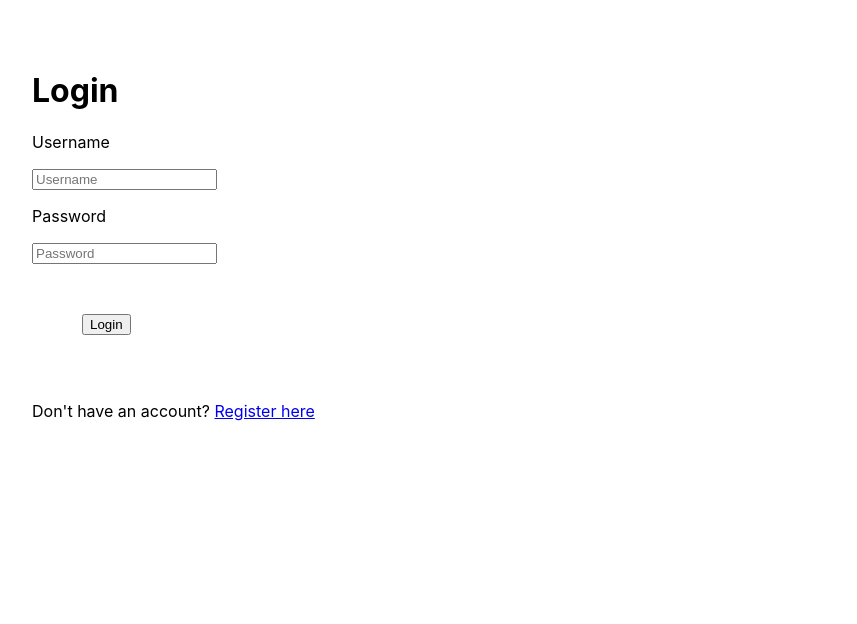
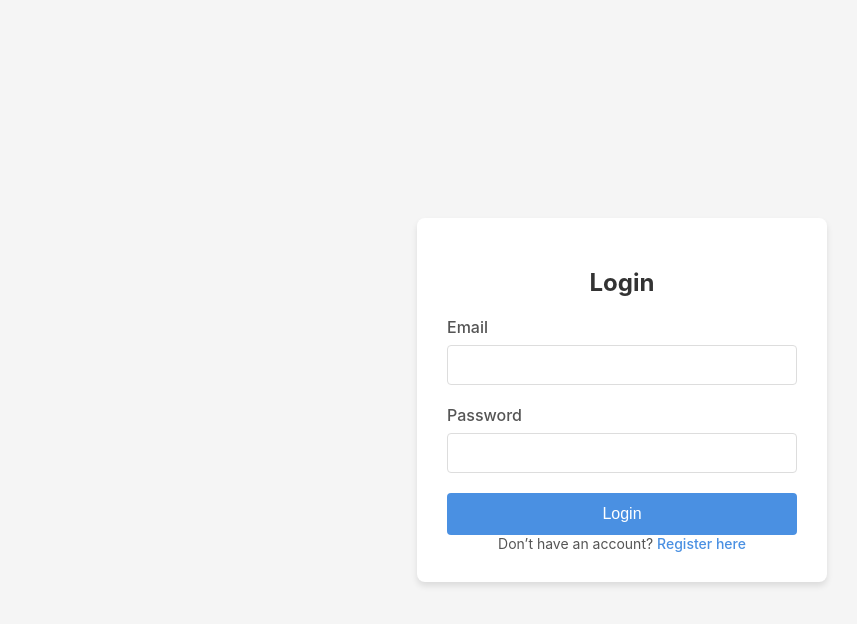
Before and after one commit to shimodii/promodoc-frontend, a React (Create React App) app: page / in a window 1280 px wide. Shown: the top 624 px of the page, without its empty margins (18-875 px from the left). Built offline with nearby package versions, Linux system fonts and the light colour scheme.

Commit message:
adding some style and also checked with real backend

```diff
--- a/src/pages/LoginPage.js
+++ b/src/pages/LoginPage.js
@@ -1,31 +1,175 @@
-import { useState } from 'react'
-import { useAuth } from '../context/AuthContext'
-import { Link } from 'react-router-dom'
-
+import React, { useState } from 'react'
+import { Link, useNavigate } from 'react-router-dom'
+import axios from 'axios'
+import { useAuth } from '../context/AuthContext' // update if your auth context is in another path
 
 function LoginPage() {
-  const [username, setUsername] = useState('')
-  const [password, setPassword] = useState('')
+  const navigate = useNavigate()
   const { login } = useAuth()
 
-  const handleSubmit = (e) => {
+  const [formData, setFormData] = useState({
+    email: '',
+    password: ''
+  })
+
+  const [isLoading, setIsLoading] = useState(false)
+  const [error, setError] = useState('')
+
+  const handleChange = (e) => {
+    const { name, value } = e.target
+    setFormData(prev => ({ ...prev, [name]: value }))
+  }
+
+  const handleSubmit = async (e) => {
     e.preventDefault()
-    login({ username, password })
+    setIsLoading(true)
+    setError('')
+
+    try {
+      const response = await axios.post(
+        'http://127.0.0.1:5000/api/login',
+        formData,
+        {
+          headers: { 'Content-Type': 'application/json' }
+        }
+      )
+
+      // You can adjust this based on what your backend returns
+      const { token, user } = response.data
+      login(token, user)
+      navigate('/dashboard/news')
+
+    } catch (err) {
+      if (err.response) {
+        setError(err.response.data.message || `Server error: ${err.response.status}`)
+      } else if (err.request) {
+        setError('Network error - Is the backend running?')
+      } else {
+        setError('Unexpected error occurred')
+      }
+    } finally {
+      setIsLoading(false)
+    }
   }
 
   return (
-    <div style={{ padding: 50 }}>
-      <h1>Login</h1>
-      <form onSubmit={handleSubmit}>
-        <p>Username</p>
-        <input placeholder="Username" value={username} onChange={e => setUsername(e.target.value)} />
-        <p>Password</p>
-        <input placeholder="Password" type="password" value={password} onChange={e => setPassword(e.target.value)} /><br />
-        <button type="submit" style={{ margin: 50 }}>Login</button>
+    <div style={styles.container}>
+      <form onSubmit={handleSubmit} style={styles.form}>
+        <h2 style={styles.title}>Login</h2>
+
+        {error && (
+          <div style={styles.errorMessage}>
+            Error: {error}
+          </div>
+        )}
+
+        <div style={styles.inputGroup}>
+          <label style={styles.label}>Email</label>
+          <input
+            type="email"
+            name="email"
+            value={formData.email}
+            onChange={handleChange}
+            style={styles.input}
+            required
+          />
+        </div>
+
+        <div style={styles.inputGroup}>
+          <label style={styles.label}>Password</label>
+          <input
+            type="password"
+            name="password"
+            value={formData.password}
+            onChange={handleChange}
+            style={styles.input}
+            required
+          />
+        </div>
+
+        <button
+          type="submit"
+          style={styles.button}
+          disabled={isLoading}
+        >
+          {isLoading ? 'Logging in...' : 'Login'}
+        </button>
+
+        <div style={styles.loginLink}>
+          Don’t have an account? <Link to="/register" style={styles.link}>Register here</Link>
+        </div>
       </form>
-      <p>Don't have an account? <Link to="/register">Register here</Link></p>
     </div>
   )
 }
 
+// Same styles as RegisterPage
+const styles = {
+  container: {
+    display: 'flex',
+    justifyContent: 'center',
+    alignItems: 'center',
+    minHeight: '100vh',
+    backgroundColor: '#f5f5f5'
+  },
+  form: {
+    width: '350px',
+    padding: '30px',
+    backgroundColor: 'white',
+    borderRadius: '8px',
+    boxShadow: '0 4px 6px rgba(0, 0, 0, 0.1)'
+  },
+  title: {
+    marginBottom: '20px',
+    textAlign: 'center',
+    color: '#333'
+  },
+  inputGroup: {
+    marginBottom: '20px'
+  },
+  label: {
+    display: 'block',
+    marginBottom: '8px',
+    fontWeight: '500',
+    color: '#555'
+  },
+  input: {
+    width: '100%',
+    padding: '10px',
+    border: '1px solid #ddd',
+    borderRadius: '4px',
+    fontSize: '16px',
+    boxSizing: 'border-box'
+  },
+  button: {
+    width: '100%',
+    padding: '12px',
+    backgroundColor: '#4a90e2',
+    color: 'white',
+    border: 'none',
+    borderRadius: '4px',
+    fontSize: '16px',
+    cursor: 'pointer',
+    transition: 'background-color 0.3s'
+  },
+  errorMessage: {
+    padding: '10px',
+    backgroundColor: '#ffebee',
+    color: '#d32f2f',
+    borderRadius: '4px',
+    marginBottom: '20px',
+    fontSize: '14px'
+  },
+  loginLink: {
+    textAlign: 'center',
+    fontSize: '14px',
+    color: '#555'
+  },
+  link: {
+    color: '#4a90e2',
+    textDecoration: 'none',
+    fontWeight: '500'
+  }
+}
+
 export default LoginPage
```
